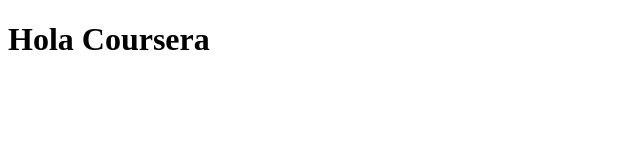
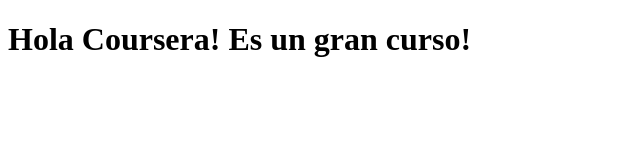
Before and after one commit to felipesanmacia/coursera-test, a plain HTML site: page site/index.html in a window 1280 px wide. Shown: the whole page, without its empty margins (0-640 px from the left). Drawn offline with Linux system fonts and the light colour scheme.

Commit message:
Pequeña adicion al contenido de nuestra pagina.

```diff
--- a/site/index.html
+++ b/site/index.html
@@ -4,6 +4,6 @@
 	<title>Hola Coursera</title>
 </head>
 <body>
-<h1>Hola Coursera</h1>
+<h1>Hola Coursera! Es un gran curso!</h1>
 </body>
 </html>
```
